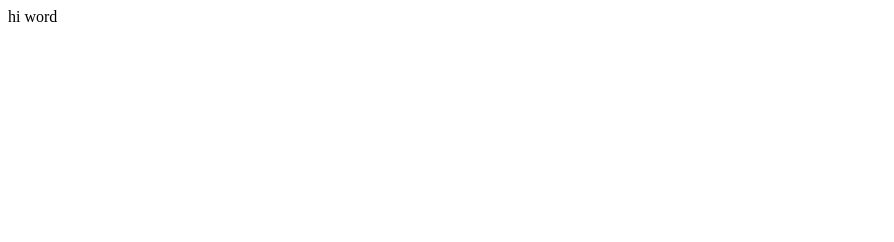
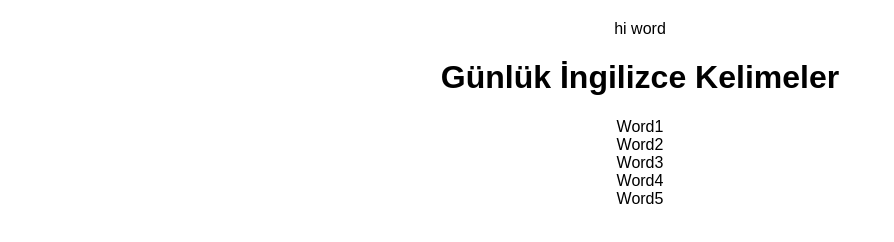
Before and after one commit to om3rfaruk/om3rfaruk.github.io, a plain HTML site: page index.html in a window 1280 px wide. Shown: the whole page, without its empty margins (0-894 px from the left). Drawn offline with Linux system fonts and the light colour scheme.

Commit message:
Update index.html

```diff
--- a/index.html
+++ b/index.html
@@ -1 +1,39 @@
 hi word
+<!DOCTYPE html>
+<html lang="en">
+<head>
+    <meta charset="UTF-8">
+    <meta name="viewport" content="width=device-width, initial-scale=1.0">
+    <title>Günlük Kelimeler</title>
+    <style>
+        body {
+            font-family: Arial, sans-serif;
+            text-align: center;
+            margin: 20px;
+        }
+        #wordList {
+            list-style-type: none;
+            padding: 0;
+        }
+    </style>
+</head>
+<body>
+    <h1>Günlük İngilizce Kelimeler</h1>
+    <ul id="wordList">
+        <!-- Kelimeler buraya eklenecek -->
+    </ul>
+
+    <script>
+        // Günlük kelimelerinizi ekleyin
+        var words = ["Word1", "Word2", "Word3", "Word4", "Word5"];
+
+        // Liste üzerinde dönerek her kelimeyi ekleyin
+        var wordList = document.getElementById("wordList");
+        words.forEach(function(word) {
+            var listItem = document.createElement("li");
+            listItem.appendChild(document.createTextNode(word));
+            wordList.appendChild(listItem);
+        });
+    </script>
+</body>
+</html>
```
